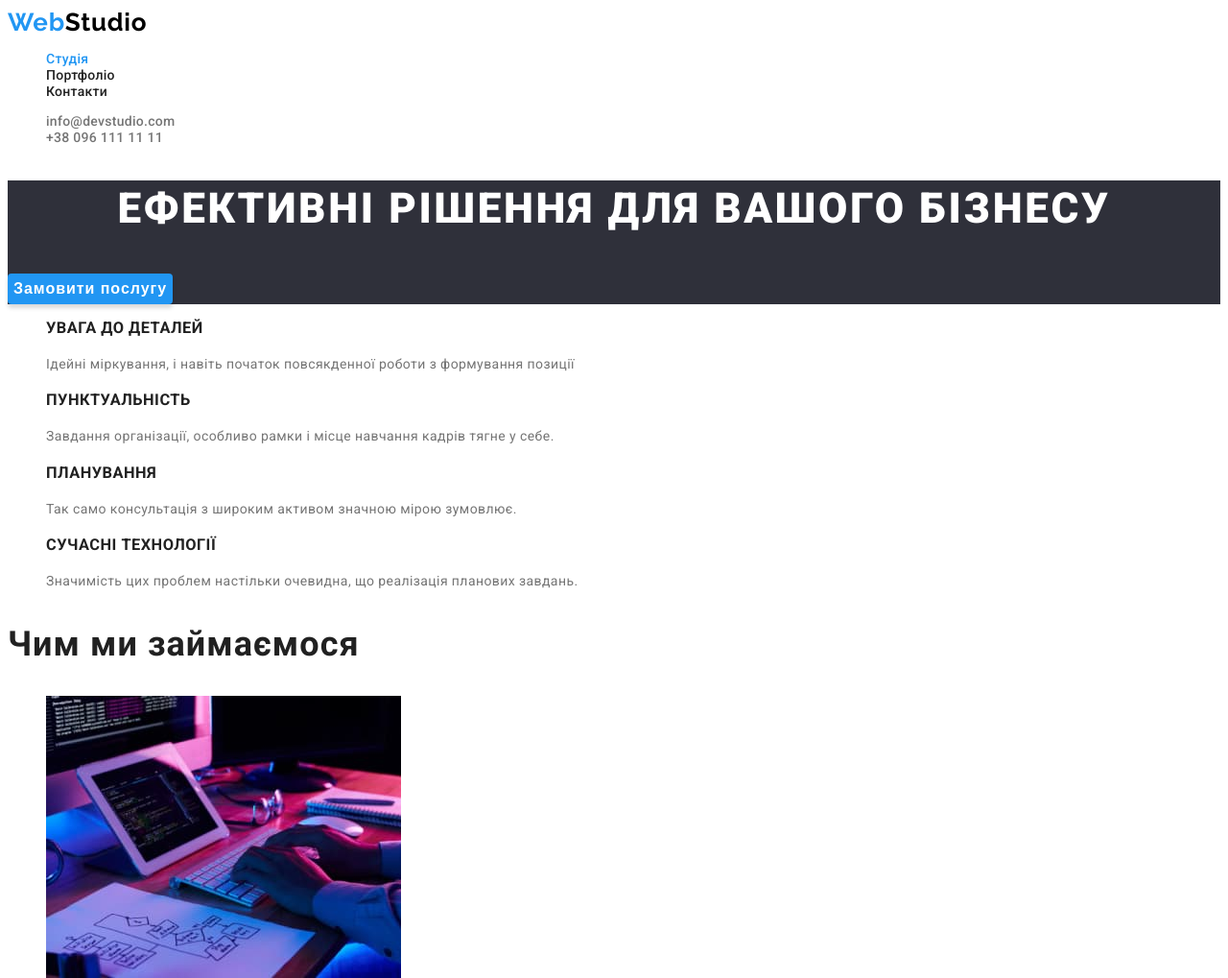
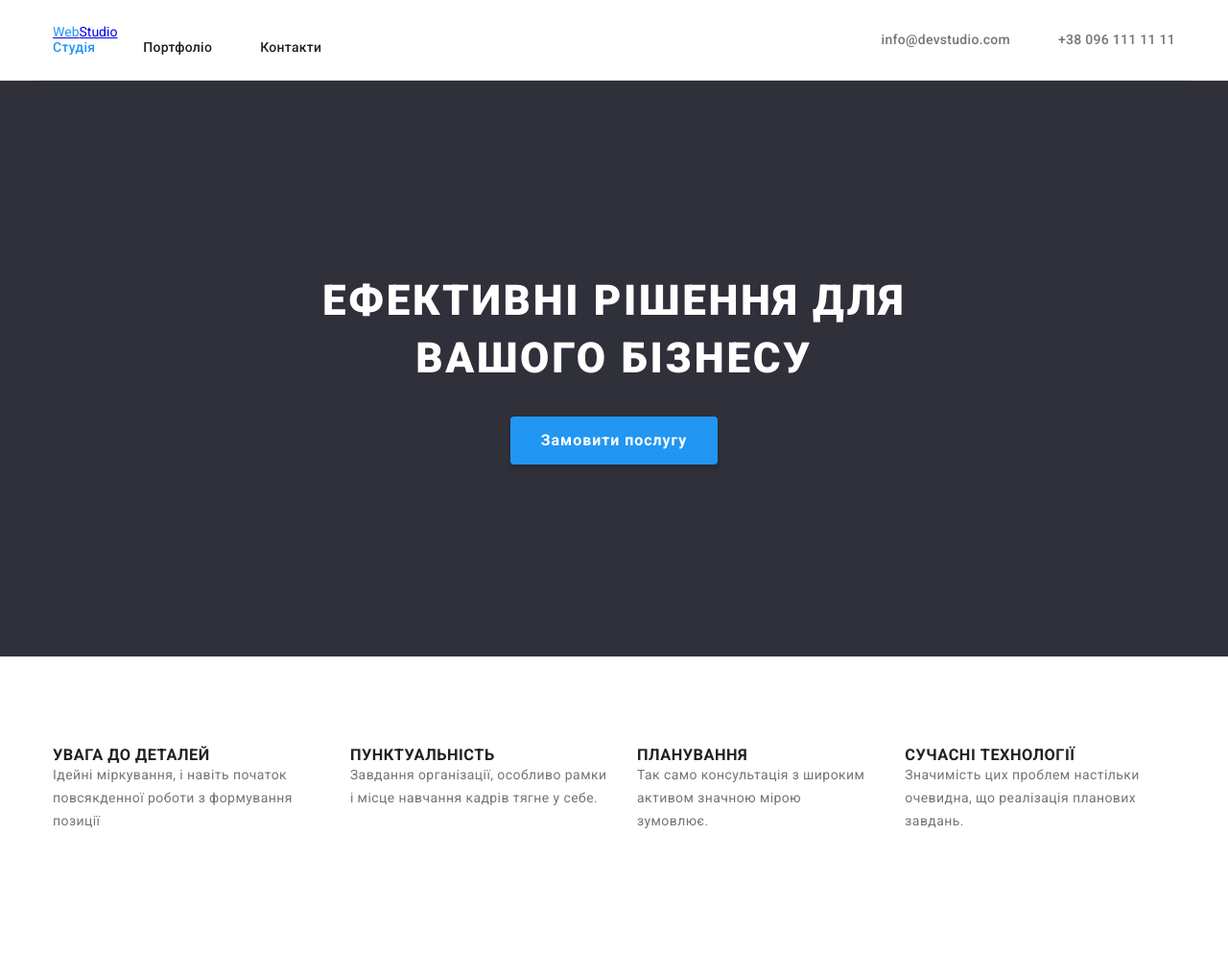
Before and after one commit to Bodia98/goit-markup-hw-03, a plain HTML site: page index.html in a window 1280 px wide. Shown: the top 1019 px of the page at 96% size. Drawn offline with nearby package versions, Linux system fonts and the light colour scheme.

Commit message:
first-step

```diff
--- a/css/styles.css
+++ b/css/styles.css
@@ -13,12 +13,57 @@ body {
     font-size: 14px;
     background-color: var(--fourth-color);
 }
+    p,
+    h1,
+    h2,
+    h3,
+    h4,
+    h5,
+    h6 {
+        margin: 0;
+    }
+
+    ul,
+    ol {
+        margin: 0;
+        padding-left: 0;
+    }
+
+    button {
+        cursor: pointer;
+    }
+
+    address {
+        font-style: normal;
+    }
+
+    img {
+        display: block;
+        max-width: 100%;
+        height: auto;
+    }
 
 /* -------------Заголовок----------------- */
 .header {
+    display: flex;
+    padding-top: 25px;
+    padding-bottom: 25px;
+    align-items: center;
     background-color: var(--fourth-color);
+    border-bottom: 1px solid #ECECEC;
+}
+
+.container {
+    width: 1200px;
+    padding-right: 15px;
+    padding-left: 15px;
+    margin-left: auto;
+    margin-right: auto;
+}
+    align-items: center;
 }
 .logo {
+    margin-right: 91px;
     font-family: 'Raleway', sans-serif;
     font-weight: 700;
     font-size: 26px;
@@ -26,7 +71,6 @@ body {
     letter-spacing: 0.03em;
     text-decoration: none;
     color: var(--brand-color);
-
 }
 .header-link:focus {
 
@@ -36,15 +80,18 @@ body {
 }
 
 .header-nav {
+    display: flex;
+    padding-left: 0;
     list-style: none;
 }
 
-/* --------------------Навігація------------------- */
-.header-nav {
-
+.header-nav .item + .item {
+    margin-left: 50px;
 }
 
-.header-item {
+/* --------------------Навігація------------------- */
+
+.header-item{
     font-weight: 500;
     line-height: 1.14;
     letter-spacing: 0.02em;
@@ -70,7 +117,14 @@ body {
     text-decoration: none;
 }
 .header-contact {
+    display: flex;
+    margin-left: auto;
+    padding-left: 0;
     list-style: none;
+}
+
+.header-contact .item + .item {
+    margin-left: 50px;
 }
 .header-item-contact {
     font-weight: 500;
@@ -85,10 +139,20 @@ body {
 }
 
 /* ----------------Головна секція------------- */
-.hero {
+.section {
+    padding-top: 94px;
+    padding-bottom: 94px;
+}
+.hero-section {
+    padding-top: 200px;
+    padding-bottom: 200px;
     background-color: var(--background-color-second);
 }
 .hero-title {
+    margin-top: 0;
+    margin-bottom: 30px;
+    margin-right: auto;
+    margin-left: auto;
     font-weight: 900;
     font-size: 44px;
     line-height: 1.36;
@@ -102,6 +166,12 @@ body {
     font-size: 16px;
     line-height: 1.88;
     display: flex;
+    margin-left: auto;
+    margin-right: auto;
+    padding-top: 10px;
+    padding-bottom: 10px;
+    padding-left: 32px;
+    padding-right: 32px;
     align-items: center;
     text-align: center;
     letter-spacing: 0.06em;
@@ -128,7 +198,14 @@ body {
     margin: -1px;
 }
 .benefits-list {
+    padding-left: 0;
+    display: flex;
+    justify-content: space-between;
     list-style: none;
+}
+
+.benefits-list .benefits-item +.benefits-item {
+    margin-left: 30px;
 }
 .benefits-subtitle {
     line-height: 1.14;
@@ -143,14 +220,26 @@ body {
 
 /* -----------Чи ми займаємось, фото---------- */
 .section-title {
+    margin-top: 0;
+    margin-bottom: 50px;
+    margin-left: auto;
+    margin-right: auto;
     font-size: 36px;
     line-height: 1.31;
     letter-spacing: 0.03em;
 }
 .work-list {
+    display: flex;
+    justify-content: space-between;
+    margin-top: 0;
+    margin-bottom: 0;
+    padding-left: 0;
     list-style: none;
 }
 
+.work-list .work-item + .work-item {
+    margin-left: 30px;
+}
 /* --------------Наша команда----------------- */
 .team {
     background: var(--background-color-first);
--- a/index.html
+++ b/index.html
@@ -8,33 +8,37 @@
     <link rel="preconnect" href="https://fonts.googleapis.com">
     <link rel="preconnect" href="https://fonts.gstatic.com" crossorigin>
     <link href="https://fonts.googleapis.com/css2?family=Raleway:wght@700&family=Roboto:wght@400;500;700;900&display=swap" rel="stylesheet">
+    <link rel="stylesheet" href="https://cdnjs.cloudflare.com/ajax/libs/modern-normalize/1.1.0/modern-normalize.min.css" integrity="sha512-wpPYUAdjBVSE4KJnH1VR1HeZfpl1ub8YT/NKx4PuQ5NmX2tKuGu6U/JRp5y+Y8XG2tV+wKQpNHVUX03MfMFn9Q==" crossorigin="anonymous" referrerpolicy="no-referrer" />
     <link rel="stylesheet" href="./css/styles.css" />
 </head>
 <body>
     <!--Заголовок-->
-    <header class="header">
-        <nav>
+    <header class="header container">
+        <nav class="nav">
             <a class="logo" href="./index.html"><span class="web">Web</span>Studio</a>
             <ul class="header-nav">
-                <li><a class="header-item-studio" href="./index.html">Студія</a></li>
-                <li><a class="header-item" href="./portfolio.html">Портфоліо</a></li>
-                <li><a class="header-item" href="#">Контакти</a></li>
+                <li class="item"><a class="header-item-studio" href="./index.html">Студія</a></li>
+                <li class="item"><a class="header-item" href="./portfolio.html">Портфоліо</a></li>
+                <li class="item"><a class="header-item" href="#">Контакти</a></li>
             </ul>
         </nav>
             <ul class="header-contact">
-                <li><a class="header-item-contact" href="mailto:info@devstudio.com">info@devstudio.com</a></li>
-                <li><a class="header-item-contact" href="tel:+380961111111">+38 096 111 11 11</a></li>
+                <li class="item"><a class="header-item-contact" href="mailto:info@devstudio.com">info@devstudio.com</a></li>
+                <li class="item"><a class="header-item-contact" href="tel:+380961111111">+38 096 111 11 11</a></li>
             </ul>
     </header>
     <!--Головна інформація-->
     <main>
         <!--Головна секція-->
-        <section class="hero">
-            <h1 class="hero-title">Ефективні рішення для вашого бізнесу</h1>
+        <section class="hero-section">
+            <div class="container">
+            <h1 class="hero-title">Ефективні рішення для<br/>вашого бізнесу</h1>
             <button class="button" type="button">Замовити послугу</button>
+            </div>
         </section>
         <!--Переваги-->
-        <section class="benefits">
+        <section class="section">
+            <div class="container">
             <h2 class="benefits-title-visually-hidden">Наші переваги</h2>
             <ul class="benefits-list">
                 <li class="benefits-item">
@@ -54,18 +58,22 @@
                     <p class="benefits-text">Значимість цих проблем настільки очевидна, що реалізація планових завдань.</p>
                 </li>
             </ul>
+            </div>
         </section>
         <!--Чим займаємось, фото-->
-        <section class="work">
+        <section class="section">
+            <div class="container">
             <h2 class="section-title">Чим ми займаємося</h2>
             <ul class="work-list">
                 <li class="work-item"><img class="work-photo" src="./images/photo1.jpg" alt="Людина друкує на клавіатурі" width="370" height="294"></li>
                 <li class="work-item"><img class="work-photo" src="./images/photo2.jpg" alt="Людина працює за комп'ютером" width="370" height="294"></li>
                 <li class="work-item"><img class="work-photo" src="./images/photo3.jpg" alt="Палітра кольорів зображена на планшеті" width="370" height="294"></li>
             </ul>
+            </div>
         </section>
         <!--Наша команда-->
-        <section class="team">
+        <section class="section">
+            <div class="container">
             <h2 class="section-title">Наша команда</h2>
             <ul class="team-list">
                 <li class="tean-item">
@@ -89,6 +97,7 @@
                     <p class="team-text">UI Designer</p>
                 </li>
             </ul>
+            </div>
         </section>
     </main>
     <!--Підвал-->
```
Also changed, not shown: portfolio.html (+8 -7 lines).
